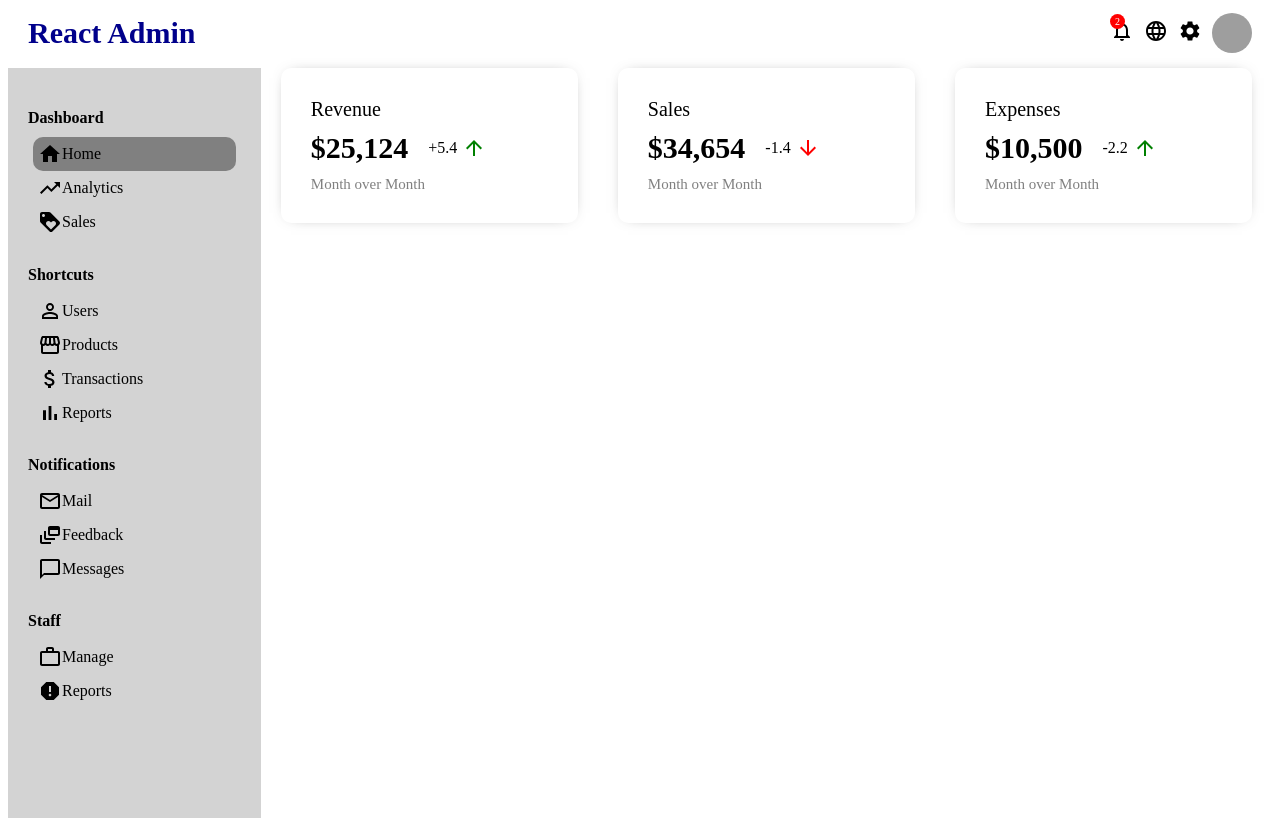
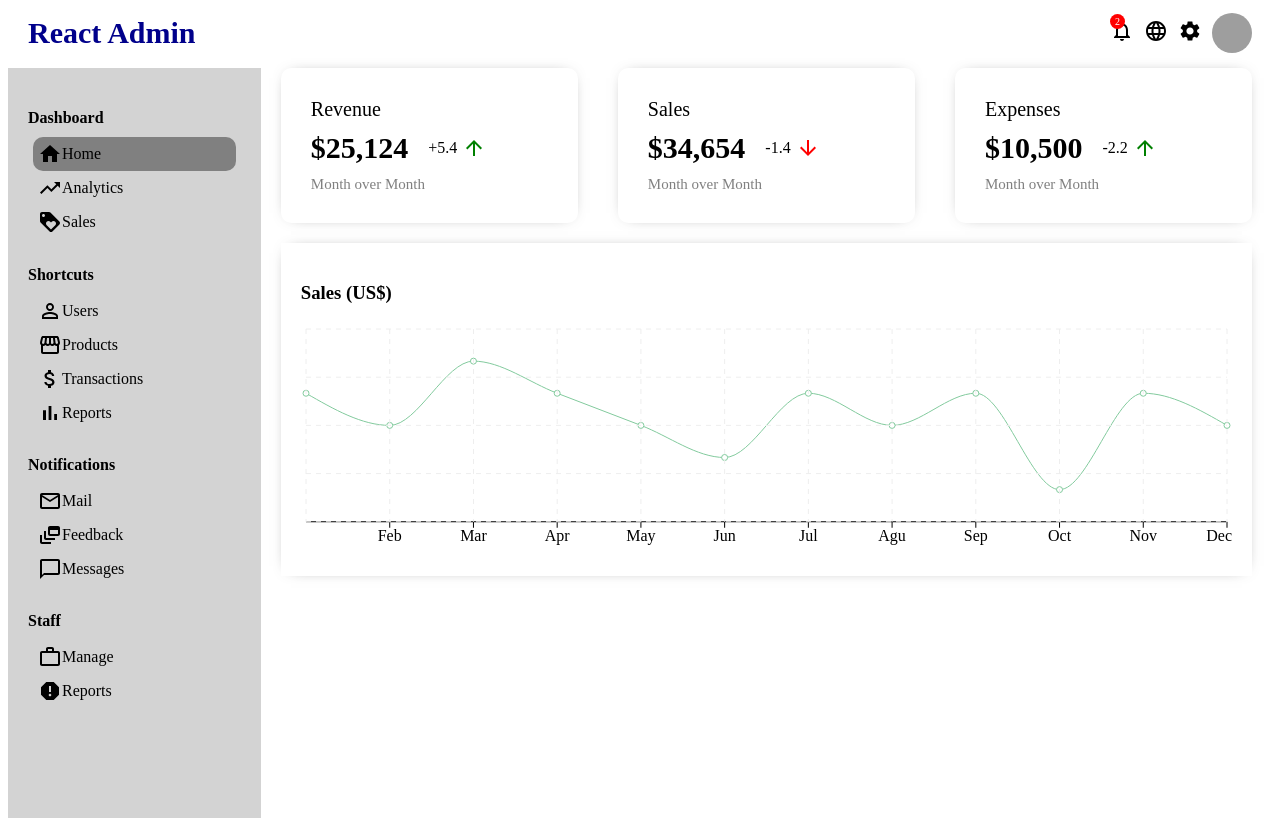
Before and after one commit to patrickcash/react-dashboard, a React (Create React App) app: page / in a window 1280 px wide. Built offline with nearby package versions, Linux system fonts and the light colour scheme; grey boxes are pictures that could not be loaded; the HTML template or start-up script is replaced by a standard one.

Commit message:
added sales chart widget

```diff
--- /dev/null
+++ b/src/components/chart/Chart.jsx
@@ -0,0 +1,20 @@
+import React from 'react'
+import "./chart.css"
+
+import {LineChart, Line, XAxis, CartesianGrid, Tooltip, ResponsiveContainer} from "recharts";
+
+export default function Chart({ title, data, dataKey, grid }) {
+  return (
+    <div className="chart">
+        <h3 className="chartTitle">{title}</h3>
+        <ResponsiveContainer width="100%" aspect={4 / 1}>
+        <LineChart data={data}>
+          <XAxis dataKey="name" stroke="#000" />
+          <Line type="monotone" dataKey={dataKey} stroke="#82ca9d" />
+          <Tooltip />
+          {grid && <CartesianGrid stroke="#eee" strokeDasharray="5 5" />}
+        </LineChart>
+      </ResponsiveContainer>
+    </div>
+  )
+}
--- /dev/null
+++ b/src/components/chart/chart.css
@@ -0,0 +1,10 @@
+.chart{
+    margin: 20px;
+    padding: 20px;
+    -webkit-box-shadow: 0px 0px 15px -10px rgba(0, 0, 0, 0.75);
+    box-shadow: 0px 0px 15px -10px rgba(0, 0, 0, 0.75);
+}
+
+.chartTitle{
+    margin-bottom: 20px;
+}
--- /dev/null
+++ b/src/dashboardData.js
@@ -0,0 +1,50 @@
+export const salesData = [
+    {
+      name: "Jan",
+      "Sales": 4000,
+    },
+    {
+      name: "Feb",
+      "Sales": 3000,
+    },
+    {
+      name: "Mar",
+      "Sales": 5000,
+    },
+    {
+      name: "Apr",
+      "Sales": 4000,
+    },
+    {
+      name: "May",
+      "Sales": 3000,
+    },
+    {
+      name: "Jun",
+      "Sales": 2000,
+    },
+    {
+      name: "Jul",
+      "Sales": 4000,
+    },
+    {
+      name: "Agu",
+      "Sales": 3000,
+    },
+    {
+      name: "Sep",
+      "Sales": 4000,
+    },
+    {
+      name: "Oct",
+      "Sales": 1000,
+    },
+    {
+      name: "Nov",
+      "Sales": 4000,
+    },
+    {
+      name: "Dec",
+      "Sales": 3000,
+    },
+  ];
--- a/src/pages/home/Home.jsx
+++ b/src/pages/home/Home.jsx
@@ -1,12 +1,16 @@
 import React from 'react'
 import "./home.css"
 
+import { salesData } from "../../dashboardData";
+
 import InfoWidget from '../../components/info-widget/InfoWidget';
+import Chart from '../../components/chart/Chart';
 
 export default function Home() {
   return (
     <div className="home">
       <InfoWidget/>
+      <Chart data={salesData} title="Sales (US$)" grid dataKey="Sales"/>
     </div>
   )
 }
```
